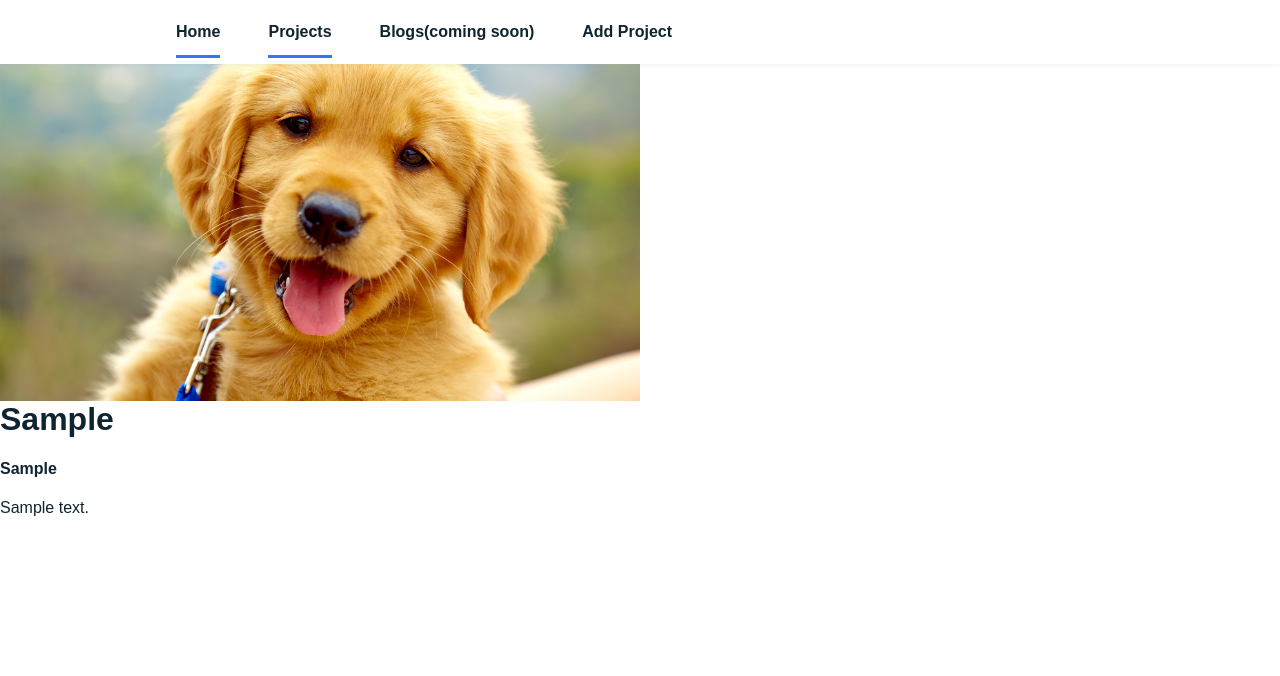
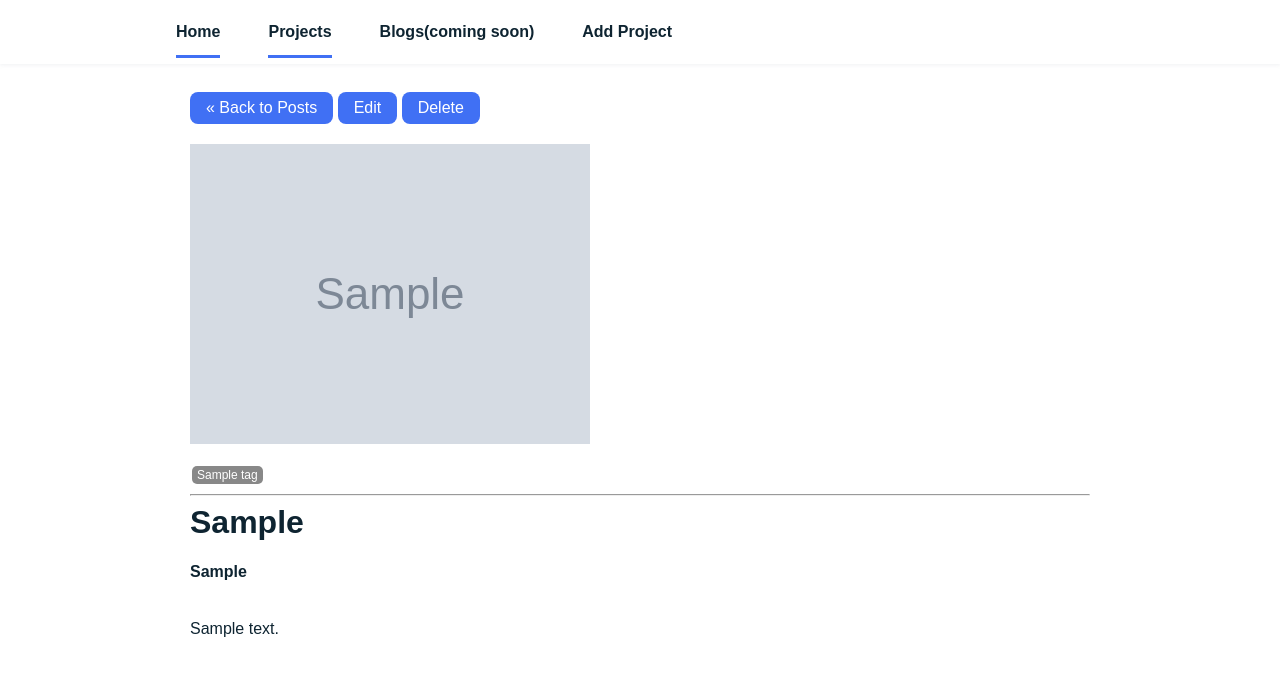
Before and after one commit to smilewendy7/Personal-Web, a Django app: a page that uses home/templates/base/post.html in a window 1280 px wide. Shown: the top 676 px of the page. Run offline with Django 3.2, Linux system fonts and the light colour scheme; a user stored in the database is signed in; tables that the repository leaves empty hold one stand-in row (values such as "Sample post"); grey boxes marked "Sample" are stand-in pictures; parts of the project's set-up code (start-up, migrations or seed data) failed here and were passed over; some libraries are stand-ins or nearby versions.

Commit message:
version2 complete

```diff
--- a/home/templates/base/post.html
+++ b/home/templates/base/post.html
@@ -1,23 +1,76 @@
 {% extends 'base/main.html' %}
 {% load static %}
-
 {% block content %}
 
-<style>
-    img{
-        max-width:50%;
-        object-fit:cover;
+<style type="text/css">
+	img{
+		max-width: 100%;
+		object-fit: cover;
+	}
+
+	.featured_image{
+		margin-top: 20px;
+		margin-bottom: 20px;
+	}
+
+	.post-container{
+			width: 900px;
+			margin: 0 auto;
+			padding-top: 20px;
+			padding-bottom: 20px;
+	}
+
+    .back_button{
+            display: inline-block;
+            background-color: var(--first-color);
+            color:#fff;
+            padding: .45rem 1rem;
+            font-weight: 400;
+            border-radius:  .5rem;
     }
+
+    .tag{
+	        display:inline-block;
+	        color:#fff;
+            background-color: #888;
+            border-radius: 5px;
+            margin: 2px;
+            padding: 2px 5px;
+            font-size: 12px;
+    }
+/* comments .... */
+
+	@media screen and (max-width: 900px){
+		.post-container{
+			width: 95%;
+		}
+	}
 </style>
 
-<div class = "main-container">
+<br>
+<br>
+<br>
+<br>
 
-    <img src="{%static 'images/p-dog.jpg'%}">
+<div class = "post-container">
+
+<!-- btn class -->
+    <a class="back_button" href="{% url 'posts' %}">&laquo Back to Posts</a>
+    {% if request.user.is_staff %}
+		 <a class="back_button" href="{% url 'update_post' post.slug %}">Edit</a>
+		 <a class="back_button" href="{% url 'delete_post' post.slug %}">Delete</a>
+	{% endif %}
+
+    <img class="featured_image" src="{{post.thumbnail.url}}">
+
+    {% for tag in post.tags.all %}
+		<span class="tag">{{tag}}</span>
+	{% endfor %}
+    <hr>
+
     <h1>{{post.headline}}</h1>
-
     <h4>{{post.sub_headline}}</h4>
-
-
+    <br>
 
     <p>{{post.body|safe}}</p>
 </div>
--- a/home/views.py
+++ b/home/views.py
@@ -6,6 +6,7 @@ from django.core.paginator import Paginator,EmptyPage, PageNotAnInteger
 from django.core.mail import EmailMessage
 from django.conf import settings
 from django.template.loader import render_to_string
+from .decorators import *
 
 from .forms import PostForm
 from .filters import PostFilter
@@ -53,7 +54,7 @@ def profile(request):
 
 
 ### CRUD VIEWS
-
+@admin_only
 @login_required(login_url="home")
 def createPost(request):
     form = PostForm()
@@ -68,6 +69,7 @@ def createPost(request):
     return render(request, 'base/post_form.html', context)
 
 
+@admin_only
 @login_required(login_url="home")
 def updatePost(request, slug):
     post = Post.objects.get(slug=slug)
@@ -82,7 +84,7 @@ def updatePost(request, slug):
     context = {'form': form}
     return render(request, 'base/post_form.html', context)
 
-
+@admin_only
 @login_required(login_url="home")
 def deletePost(request,slug):
     post = Post.objects.get(slug=slug)
--- a/static/css/default.css
+++ b/static/css/default.css
@@ -88,7 +88,7 @@ img{
 /* ====== CLASS CSS ======== */
 
 .section-title {
-    position: relativs;
+    position: relative;
     font-size: var(--h2-font-size);
     color: var(--first-color);
     margin-top: var(--mb-2);
@@ -246,14 +246,26 @@ img{
     width: 295px;
 }
 /* BUTTONS */
+
 .button{
     display: inline-block;
     background-color: var(--first-color);
     color:#fff;
     padding: .75rem 2.5rem;
     font-weight: var(--font-semi);
+    border-radius:  0.5rem;
+}
+
+/* button */
+.back_button{
+    display: inline-block;
+    background-color: var(--first-color);
+    color:#fff;
+    padding: .45rem 1rem;
+    font-weight: 400;
     border-radius:  .5rem;
 }
+
 .button:hover{
     /* does here show color?  */
     box-shadow: 0 10px 36px rbga(0,0,0,.15);
@@ -274,7 +286,6 @@ img{
     width: 200px;
     border-radius: .5rem;
 }
-
 
 
 /* ==== SKILLS ==== */
@@ -355,6 +366,18 @@ img{
 }
 .work_img img:hover{
     transform: scale(1.1);
+}
+
+/* tags */
+
+.tag{
+	display:inline-block;
+	color:#fff;
+	background-color: #888;
+	border-radius: 5px;
+	margin: 2px;
+	padding: 2px 5px;
+	font-size: 12px;
 }
 
 /* ==== CONTACT ==== */
@@ -511,4 +534,6 @@ img{
         align-items: center;
         text-align: initial;
     }
+
+
 }
```
Also changed, not shown: home/decorators.py (added, +12 -0 lines), home/templates/base/index.html (+17 -0 lines), home/templates/base/post_form.html (+12 -1 lines), home/templates/base/posts.html (+36 -6 lines).
